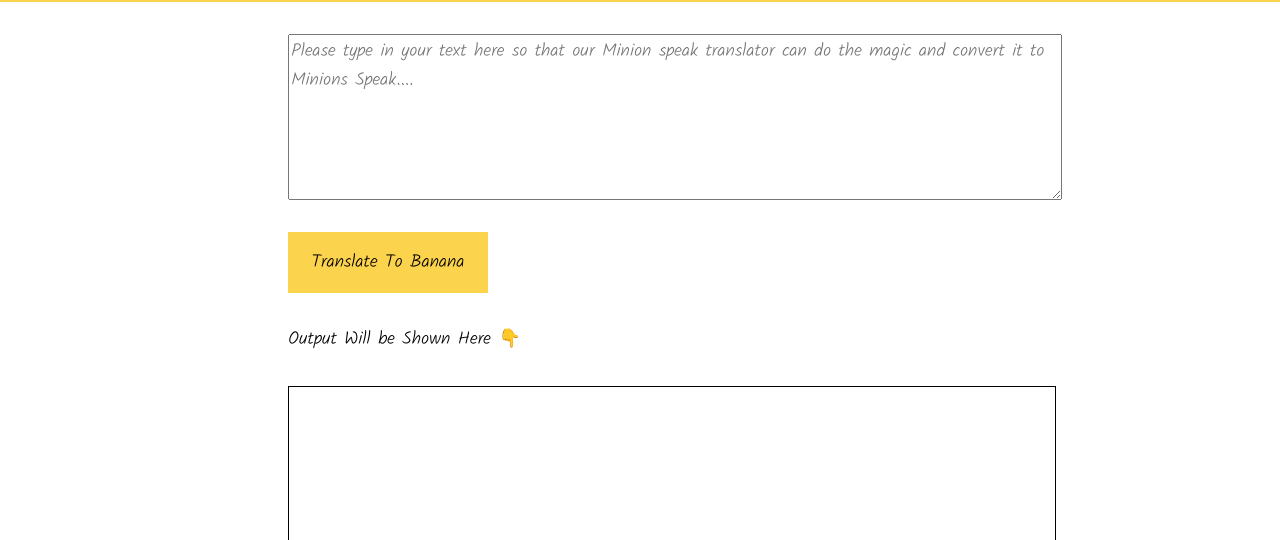
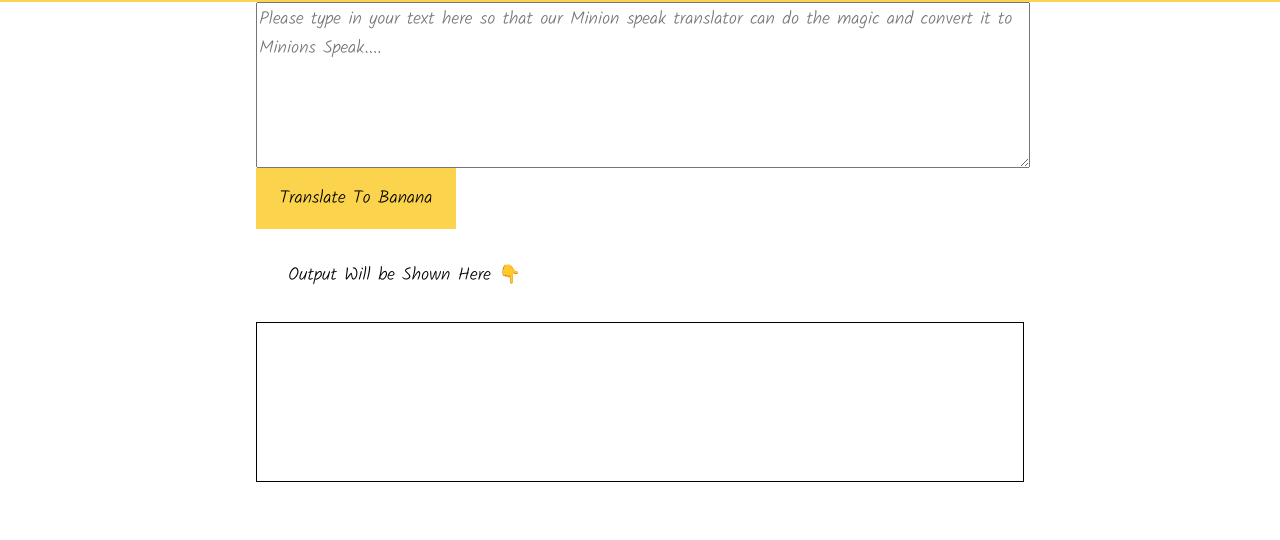
Before and after one commit to akashsoni211/MarkSix-Minions-bananaTalk, a plain HTML site: page index.html in a window 1280 px wide. Shown: the part 80-620 px from the top of the page. Drawn offline with Linux system fonts and the light colour scheme.

Commit message:
Update style.css

```diff
--- a/style.css
+++ b/style.css
@@ -21,12 +21,10 @@ header{
     width: 100%;
     display: block;
     min-height: 20vh;
-    margin: 2rem;
     font-size: large;
 }
 
 .btn-translate{
-    margin: 2rem;
     display: block;
     padding: 1rem;
     width: 200px;
@@ -36,7 +34,6 @@ header{
     font-size: large;
 }
 #textoutput{
-    margin: 2rem;
     box-sizing: border-box;
     width: 100%;
     min-height: 20vh;
```
